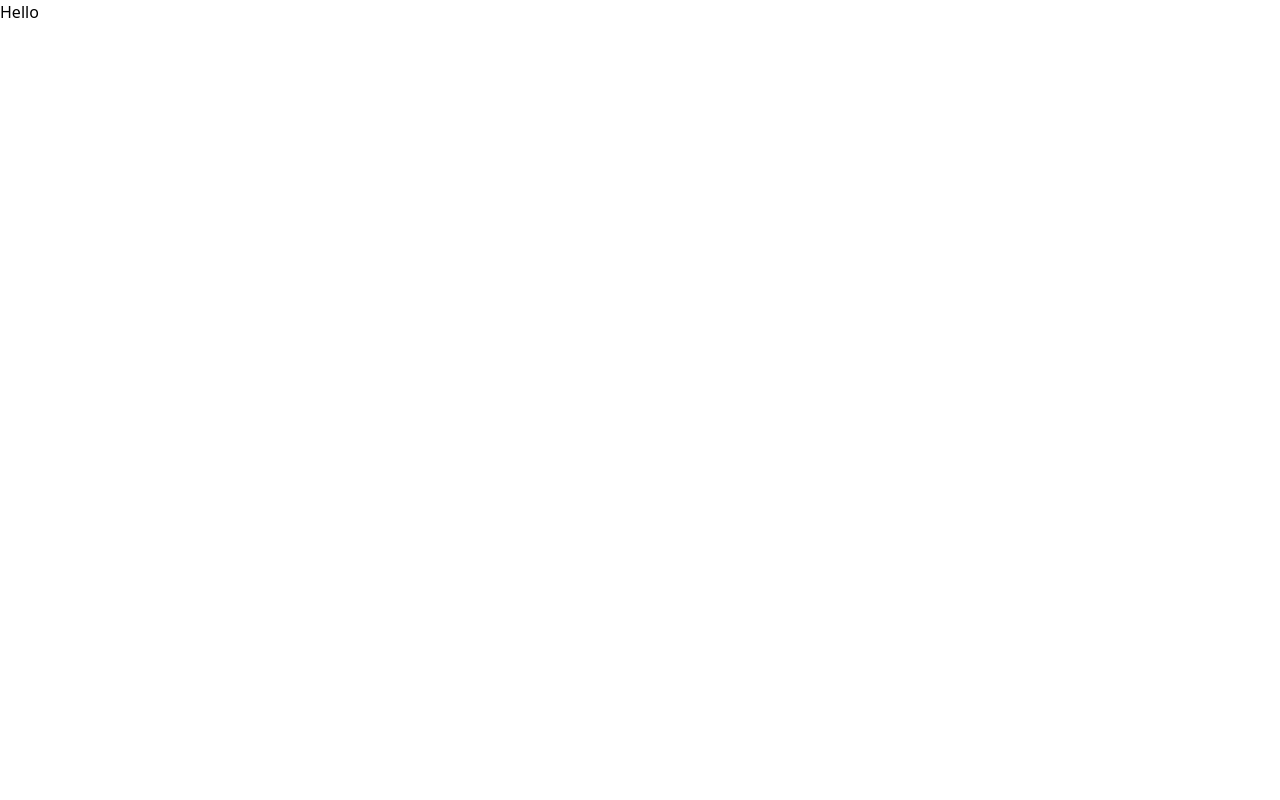
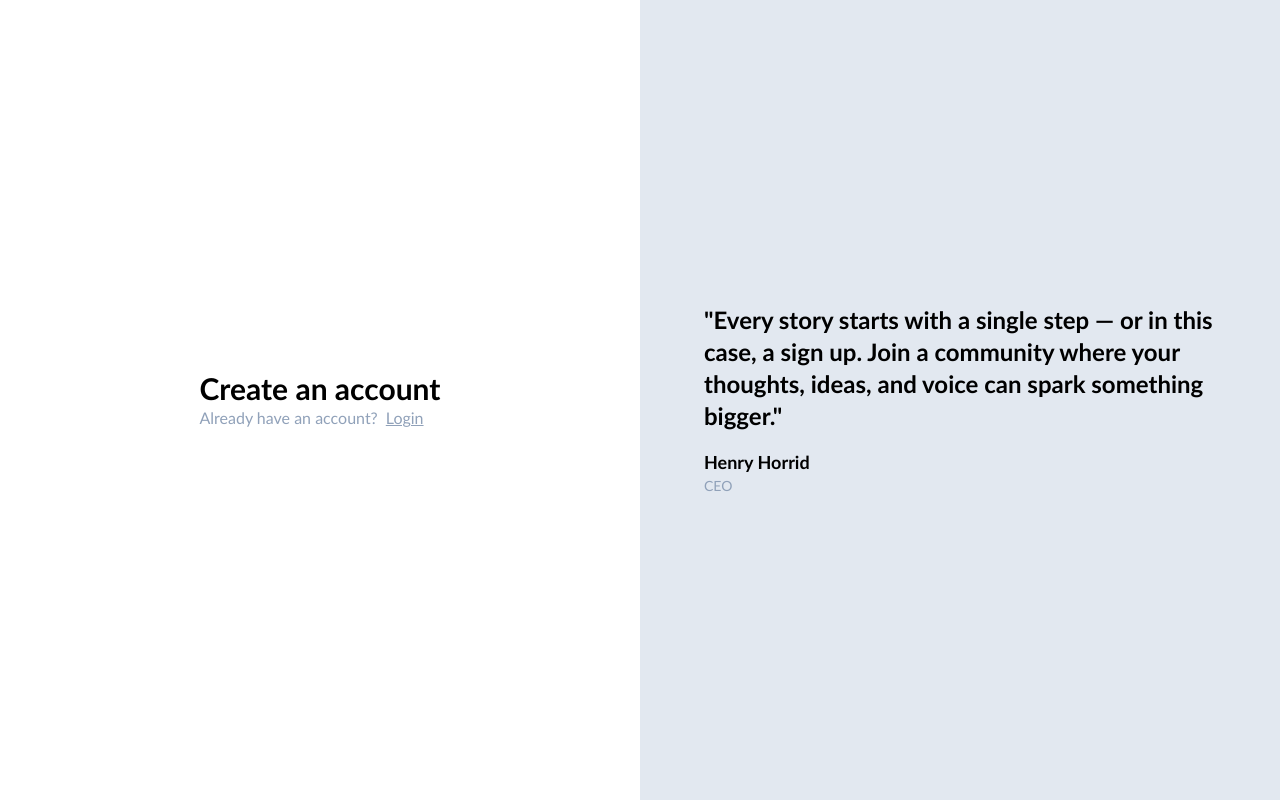
Before and after one commit to M0hitThapa/Medium-Clone-, a React (Vite) app in the folder frontend/: page /signup in a window 1280 px wide. Built offline with nearby package versions, Linux system fonts and the light colour scheme.

Commit message:
add routes and layout for signup page

```diff
--- a/frontend/src/App.tsx
+++ b/frontend/src/App.tsx
@@ -1,12 +1,20 @@
+import { BrowserRouter, Route, Routes } from "react-router-dom"
+import Signup from "./pages/Signup"
+import Signin from "./pages/Signin"
+import Blog from "./pages/Blog"
 
 
 function App() {
-
-
   return (
-   <div>
-    Hello
-   </div>
+   <>
+   <BrowserRouter>
+   <Routes>
+    <Route path="/signup" element={<Signup />} />
+    <Route path="/signin" element={<Signin />} />
+    <Route path="/blog/:id" element={<Blog />} />
+   </Routes>
+   </BrowserRouter>
+   </>
   )
 }
 
--- /dev/null
+++ b/frontend/src/components/Auth.tsx
@@ -0,0 +1,23 @@
+import { Link } from "react-router-dom"
+
+
+const Auth = ({type}: {type: "signup | signin"}) => {
+  return (
+    <div className="h-screen flex  justify-center flex-col">
+        <div className="flex justify-center">
+        <div>
+        <div className="text-3xl font-bold ">
+            Create an account
+        </div>
+        <div className="text-slate-400">
+            Already have an account?
+            <Link className="pl-2 underline" to={"/signin"}>Login</Link>
+        </div>
+        </div>
+        </div>
+
+    </div>
+  )
+}
+
+export default Auth
--- /dev/null
+++ b/frontend/src/components/Quote.tsx
@@ -0,0 +1,24 @@
+
+
+const Quote = () => {
+  return (
+    <div className="bg-slate-200 h-screen flex justify-center flex-col">
+       <div className="flex justify-center">
+       <div className="max-w-lg  ">
+      <div className="text-2xl font-black">
+      "Every story starts with a single step — or in this case, a sign up. Join a community where your thoughts, ideas, and voice can spark something bigger."
+      </div>
+      <div className="max-w-md  text-lg font-semibold mt-4">
+        Henry Horrid
+       </div>
+       <div className="max-w-md  text-sm font-light text-slate-400">
+        CEO
+       </div>
+        </div>
+       </div>
+
+    </div>
+  )
+}
+
+export default Quote
--- a/frontend/src/index.css
+++ b/frontend/src/index.css
@@ -1 +1,5 @@
 @import "tailwindcss";
+
+body {
+  font-family:'Trebuchet MS', 'Lucida Sans Unicode', 'Lucida Grande', 'Lucida Sans', Arial, sans-serif;
+}
--- /dev/null
+++ b/frontend/src/pages/Blog.tsx
@@ -0,0 +1,9 @@
+
+
+const Blog = () => {
+  return (
+    <div>Blog</div>
+  )
+}
+
+export default Blog
--- /dev/null
+++ b/frontend/src/pages/Signin.tsx
@@ -0,0 +1,9 @@
+
+
+const Signin = () => {
+  return (
+    <div>Signin</div>
+  )
+}
+
+export default Signin
--- /dev/null
+++ b/frontend/src/pages/Signup.tsx
@@ -0,0 +1,18 @@
+import Auth from "../components/Auth"
+import Quote from "../components/Quote"
+const Signup = () => {
+  return (
+ <div>
+       <div className="grid grid-cols-2">
+        <div>
+            <Auth />
+        </div>
+        <div className="invisible lg:visible">
+        <Quote />
+        </div>
+    </div>
+ </div>
+  )
+}
+
+export default Signup
```
